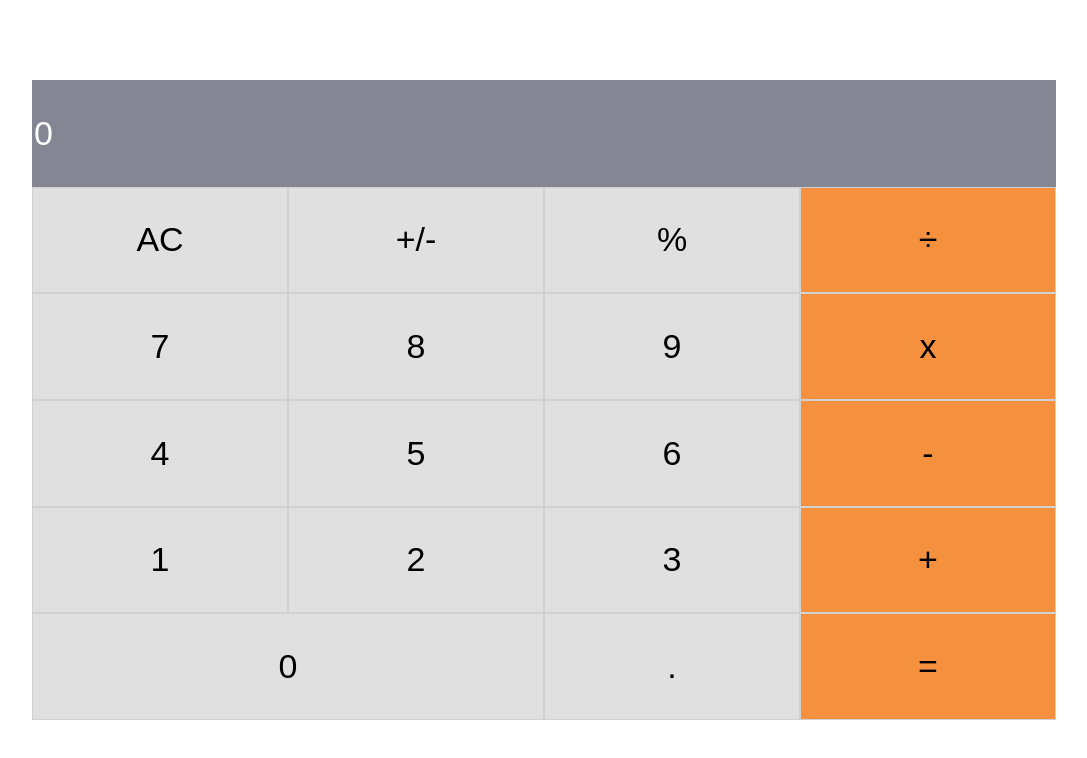
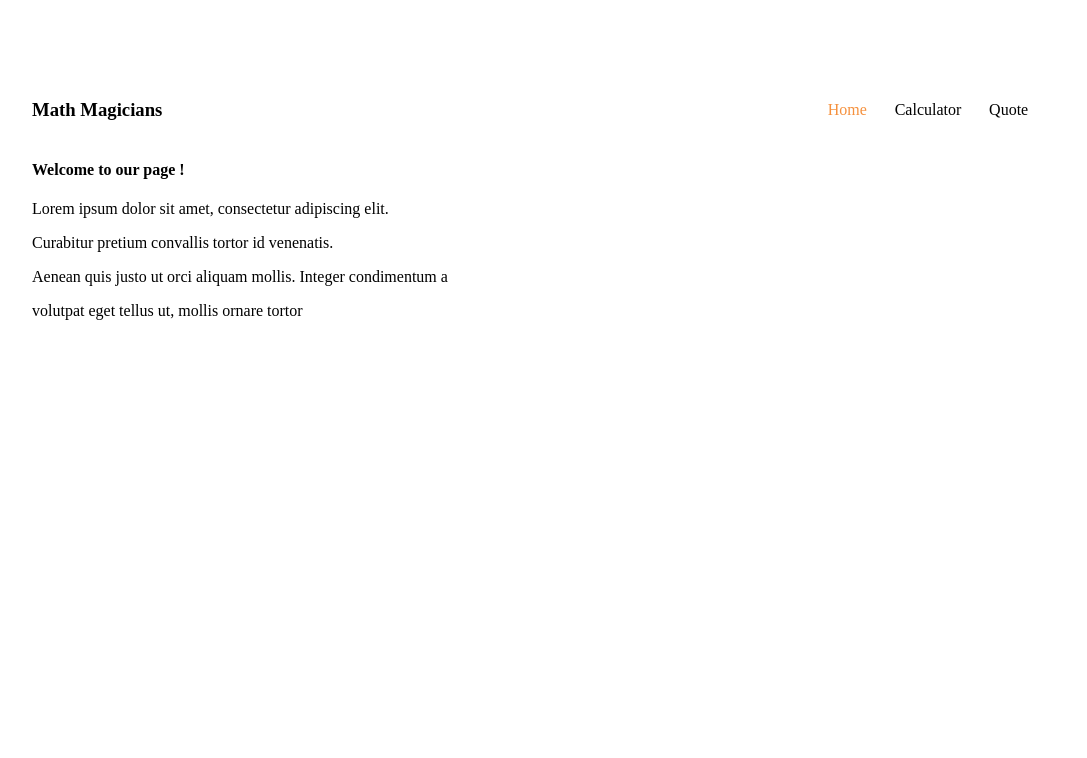
Before and after one commit to mr-abdellah/Math-magicians, a React (Create React App) app: page / in a window 1280 px wide. Shown: the top 758 px of the page, without its empty margins (96-1183 px from the left). Built offline with nearby package versions, Linux system fonts and the light colour scheme.

Commit message:
Add navbar , pages

```diff
--- a/package.json
+++ b/package.json
@@ -9,6 +9,7 @@
     "big.js": "^6.2.1",
     "react": "^18.2.0",
     "react-dom": "^18.2.0",
+    "react-router-dom": "^6.3.0",
     "react-scripts": "5.0.1",
     "web-vitals": "^2.1.4"
   },
--- a/src/App.js
+++ b/src/App.js
@@ -1,7 +1,18 @@
+import { BrowserRouter as Router, Routes, Route } from 'react-router-dom';
 import Calculator from './components/Calculator';
+import Navbar from './components/Navbar';
+import Home from './pages/Home';
+import Quote from './pages/Quote';
 
 export default function App() {
   return (
-    <Calculator />
+    <Router>
+      <Navbar />
+      <Routes>
+        <Route path="/" element={<Home />} />
+        <Route path="/calculator" element={<Calculator />} />
+        <Route path="/quote" element={<Quote />} />
+      </Routes>
+    </Router>
   );
 }
--- a/src/components/Calculator.js
+++ b/src/components/Calculator.js
@@ -19,6 +19,8 @@ const Calculator = () => {
     setState(calculation);
   }
   return (
+    <div className="container">
+      <h3>Let&apos;s do some math !</h3>
       <div className="calculator">
         <input type="number" id="calculator-input" placeholder="0" onChange={handleInputChange} value={state.next || state.total || ''} />
 
@@ -47,6 +49,7 @@ const Calculator = () => {
         <button className="btn" id="orange" type="submit" onClick={handleClick}>=</button>
 
       </div>
+    </div>
   );
 };
 export default Calculator;
--- /dev/null
+++ b/src/components/Navbar.js
@@ -0,0 +1,15 @@
+import '../styles/Navbar.css';
+import { NavLink } from 'react-router-dom';
+
+export default function Navbar() {
+  return (
+    <nav className="navbar">
+      <h3>Math Magicians</h3>
+      <ul className="nav-links">
+        <NavLink to="/">Home</NavLink>
+        <NavLink to="/calculator">Calculator</NavLink>
+        <NavLink to="/quote">Quote</NavLink>
+      </ul>
+    </nav>
+  );
+}
--- /dev/null
+++ b/src/pages/Home.js
@@ -0,0 +1,13 @@
+import React from 'react';
+
+export default function Home() {
+  return (
+    <div>
+      <h4>Welcome to our page !</h4>
+      <p>Lorem ipsum dolor sit amet, consectetur adipiscing elit.</p>
+      <p> Curabitur pretium convallis tortor id venenatis.</p>
+      <p> Aenean quis justo ut orci aliquam mollis. Integer condimentum a </p>
+      <p> volutpat eget tellus ut, mollis ornare tortor</p>
+    </div>
+  );
+}
--- /dev/null
+++ b/src/pages/Quote.js
@@ -0,0 +1,19 @@
+import { useState, useEffect } from 'react';
+
+const API_URL = 'http://api.quotable.io/random';
+export default function Quote() {
+  const [quote, setQuote] = useState('');
+
+  useEffect(() => {
+    const fetchQuote = async () => {
+      const response = await fetch(API_URL);
+      const randomQuote = await response.json();
+      console.log(randomQuote);
+      setQuote(randomQuote.content);
+    };
+    setTimeout(() => fetchQuote(), 60000);
+  });
+  return (
+    <h4>{ JSON.stringify(quote) }</h4>
+  );
+}
--- /dev/null
+++ b/src/styles/Navbar.css
@@ -0,0 +1,27 @@
+nav {
+    display: flex;
+    align-items: center;
+    width: 100%;
+}
+
+h3 {
+    margin-right: auto;
+}
+
+ul {
+    display: flex;
+    justify-content: space-evenly;
+    width: 25%;
+    padding: 0;
+    margin: 0;
+    list-style: none;
+}
+
+a {
+    color: black;
+    text-decoration: none;
+}
+
+a.active {
+    color: #f5913e;
+}
--- a/src/styles/ui.css
+++ b/src/styles/ui.css
@@ -16,8 +16,13 @@ body {
   height: 80%;
 }
 
+.container {
+  display: flex;
+  margin-top: 10%;
+}
+
 .calculator {
-  width: 100%;
+  width: 70%;
   height: 100%;
   display: grid;
   grid-template-columns: repeat(4, 1fr);
```
Also changed, not shown: 1 other file (tests, documents, lock files or other folders). Lines whose indentation alone changed are shown as unchanged.
